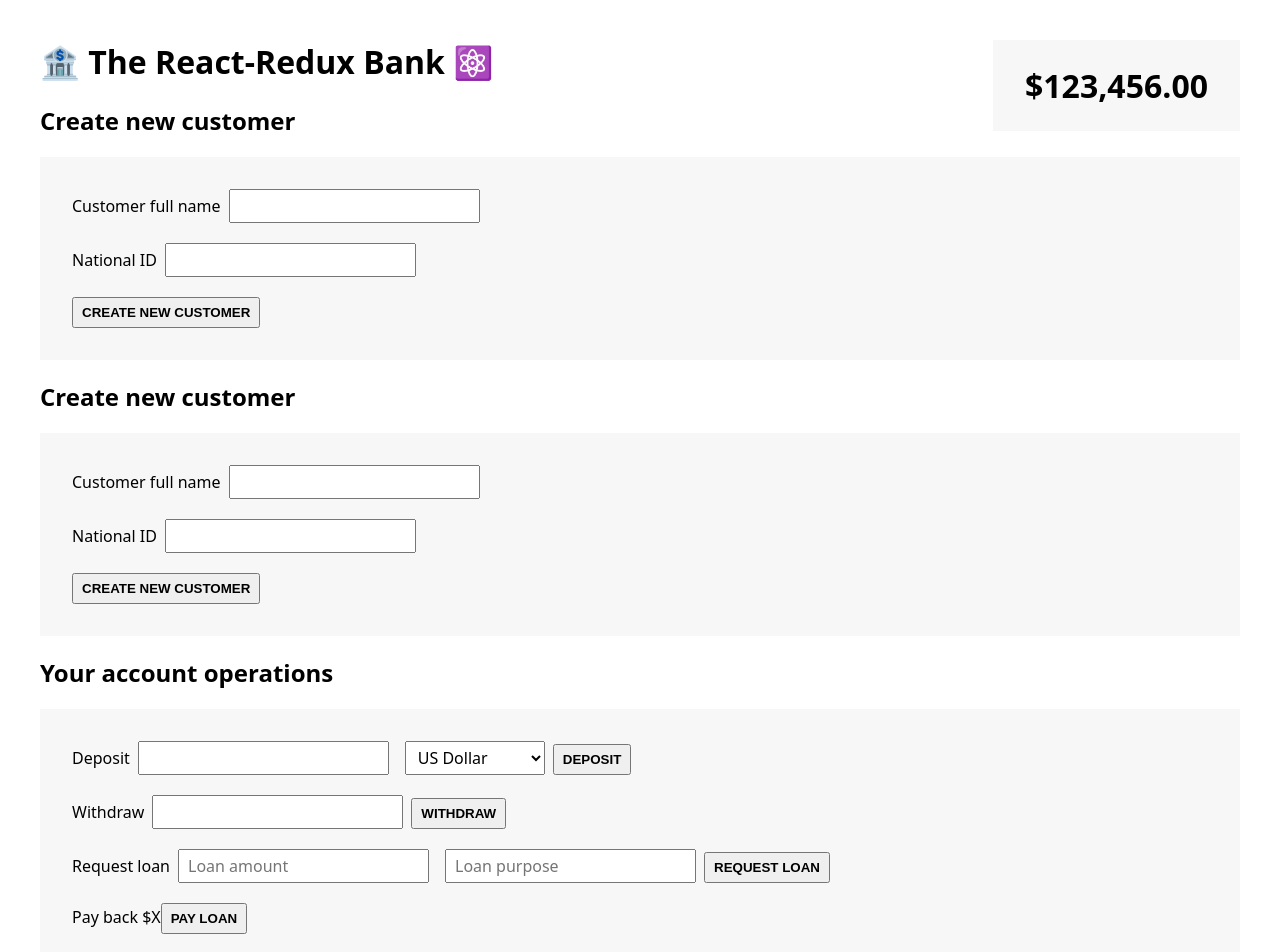
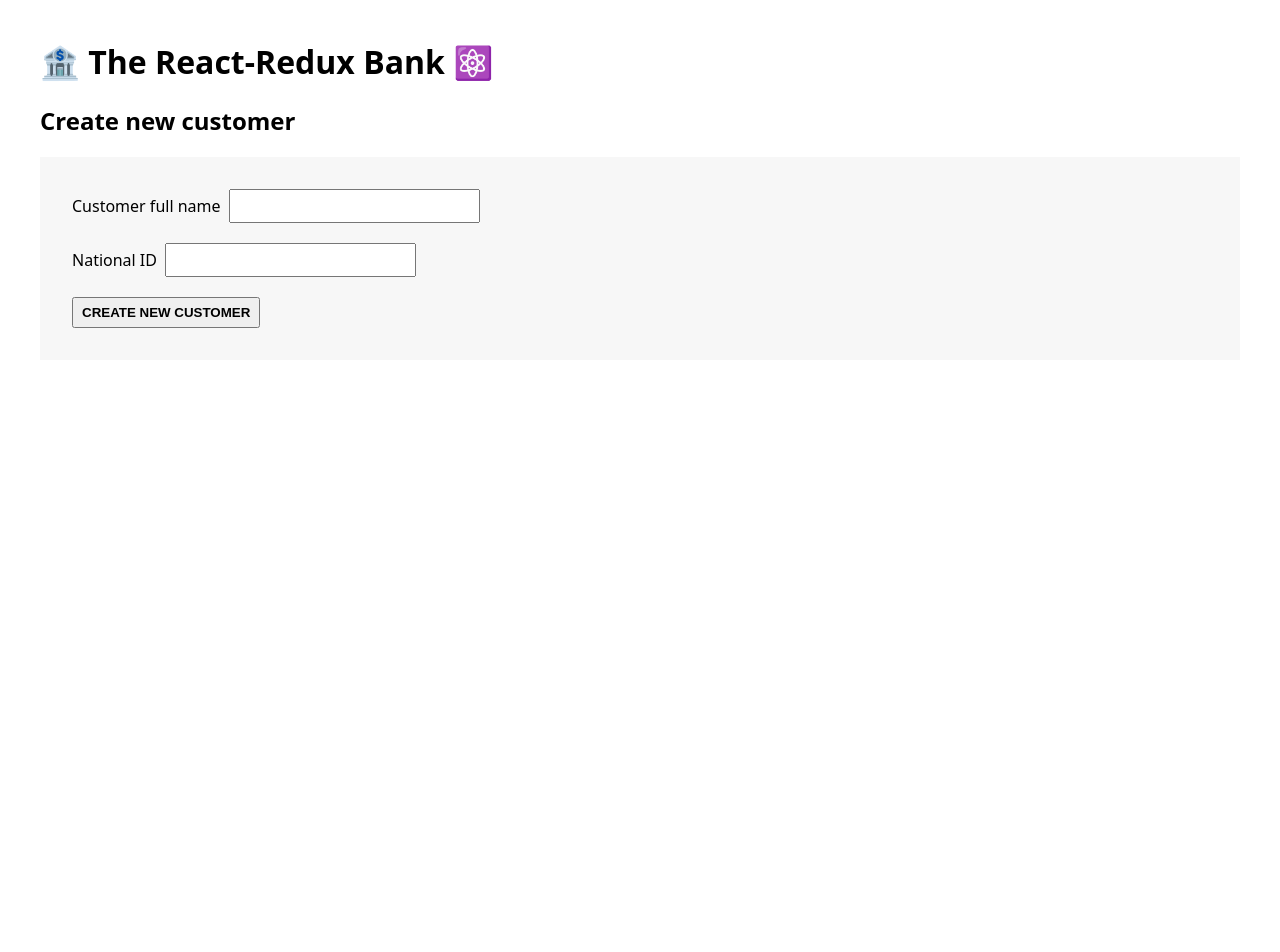
Before and after one commit to alaaSnayel/15-redux, a React (Create React App) app: page / in a window 1280 px wide. Shown: the top 952 px of the page. After the commit the page ends 800 px from the top, so only its background shows below. Built offline with nearby package versions, Linux system fonts and the light colour scheme.

Commit message:
after dispatching actions

```diff
--- a/package.json
+++ b/package.json
@@ -9,6 +9,7 @@
     "@testing-library/user-event": "^13.5.0",
     "react": "^19.1.0",
     "react-dom": "^19.1.0",
+    "react-redux": "^9.2.0",
     "react-scripts": "5.0.1",
     "redux": "^5.0.1",
     "web-vitals": "^2.1.4"
--- a/src/App.js
+++ b/src/App.js
@@ -1,16 +1,24 @@
 import CreateCustomer from "./featurer/customers/CreateCustomer";
-import Customer from "./featurer/customers/CreateCustomer";
+import Customer from "./featurer/customers/Customer";
 import AccountOperations from "./featurer/accounts/AccountOperations";
 import BalanceDisplay from "./featurer/accounts/BalanceDisplay";
+import { useSelector } from "react-redux";
 
 function App() {
+  const fullName = useSelector((state) => state.customer.fullName);
+
   return (
     <div>
       <h1>🏦 The React-Redux Bank ⚛️</h1>
-      <CreateCustomer />
-      <Customer />
-      <AccountOperations />
-      <BalanceDisplay />
+      {fullName === "" ? (
+        <CreateCustomer />
+      ) : (
+        <>
+          <Customer />
+          <AccountOperations />
+          <BalanceDisplay />
+        </>
+      )}
     </div>
   );
 }
--- a/src/featurer/accounts/AccountOperations.js
+++ b/src/featurer/accounts/AccountOperations.js
@@ -1,4 +1,6 @@
 import { useState } from "react";
+import { useDispatch, useSelector } from "react-redux";
+import { deposit, payloan, requestLoan, withdraw } from "./accountSlice";
 
 function AccountOperations() {
   const [depositAmount, setDepositAmount] = useState("");
@@ -7,13 +9,38 @@
   const [loanPurpose, setLoanPurpose] = useState("");
   const [currency, setCurrency] = useState("USD");
 
-  function handleDeposit() {}
+  const dispatch = useDispatch();
+  const {
+    loan: currentLoan,
+    loanPurpose: currentLoanPurpose,
+    balance,
+  } = useSelector((store) => store.account);
+  console.log(balance);
 
-  function handleWithdrawal() {}
+  function handleDeposit() {
+    if (!depositAmount) return;
 
-  function handleRequestLoan() {}
+    dispatch(deposit(depositAmount));
+    setDepositAmount("");
+  }
 
-  function handlePayLoan() {}
+  function handleWithdrawal() {
+    if (!withdrawalAmount) return;
+
+    dispatch(withdraw(withdrawalAmount));
+    setWithdrawalAmount("");
+  }
+
+  function handleRequestLoan() {
+    if (!loanAmount || !loanPurpose) return;
+    dispatch(requestLoan(loanAmount, loanPurpose));
+    setLoanAmount("");
+    setLoanPurpose("");
+  }
+
+  function handlePayLoan() {
+    dispatch(payloan());
+  }
 
   return (
     <div>
@@ -67,7 +94,9 @@
         </div>
 
         <div>
-          <span>Pay back $X</span>
+          <span>
+            Pay back ${currentLoan}({currentLoanPurpose})
+          </span>
           <button onClick={handlePayLoan}>Pay loan</button>
         </div>
       </div>
--- a/src/featurer/customers/CreateCustomer.js
+++ b/src/featurer/customers/CreateCustomer.js
@@ -1,10 +1,19 @@
 import { useState } from "react";
+import { useDispatch } from "react-redux";
+import { createCustomer } from "./customerSlice";
 
 function Customer() {
   const [fullName, setFullName] = useState("");
   const [nationalId, setNationalId] = useState("");
 
-  function handleClick() {}
+  // const customer = useSelector((store) => store.customers.customer);
+  const dispatch = useDispatch();
+
+  function handleClick() {
+    if (!fullName || !nationalId) return;
+
+    dispatch(createCustomer(fullName, nationalId));
+  }
 
   return (
     <div>
--- a/src/featurer/customers/Customer.js
+++ b/src/featurer/customers/Customer.js
@@ -1,5 +1,10 @@
+import { useSelector } from "react-redux";
+
 function Customer() {
-  return <h2>👋 Welcome, %NAME%</h2>;
+  const customer = useSelector((store) => store.customer.fullName);
+  console.log(customer);
+
+  return <h2>👋 Welcome, {customer}</h2>;
 }
 
 export default Customer;
--- a/src/index.js
+++ b/src/index.js
@@ -2,12 +2,14 @@
 import ReactDOM from "react-dom/client";
 import "./index.css";
 import App from "./App";
+import { Provider } from "react-redux";
 import store from "./store";
-import { deposit } from "./featurer/accounts/accountSlice";
 
 const root = ReactDOM.createRoot(document.getElementById("root"));
 root.render(
   <React.StrictMode>
-    <App />
+    <Provider store={store}>
+      <App />
+    </Provider>
   </React.StrictMode>
 );
```
Also changed, not shown: 1 other file (tests, documents, lock files or other folders).
